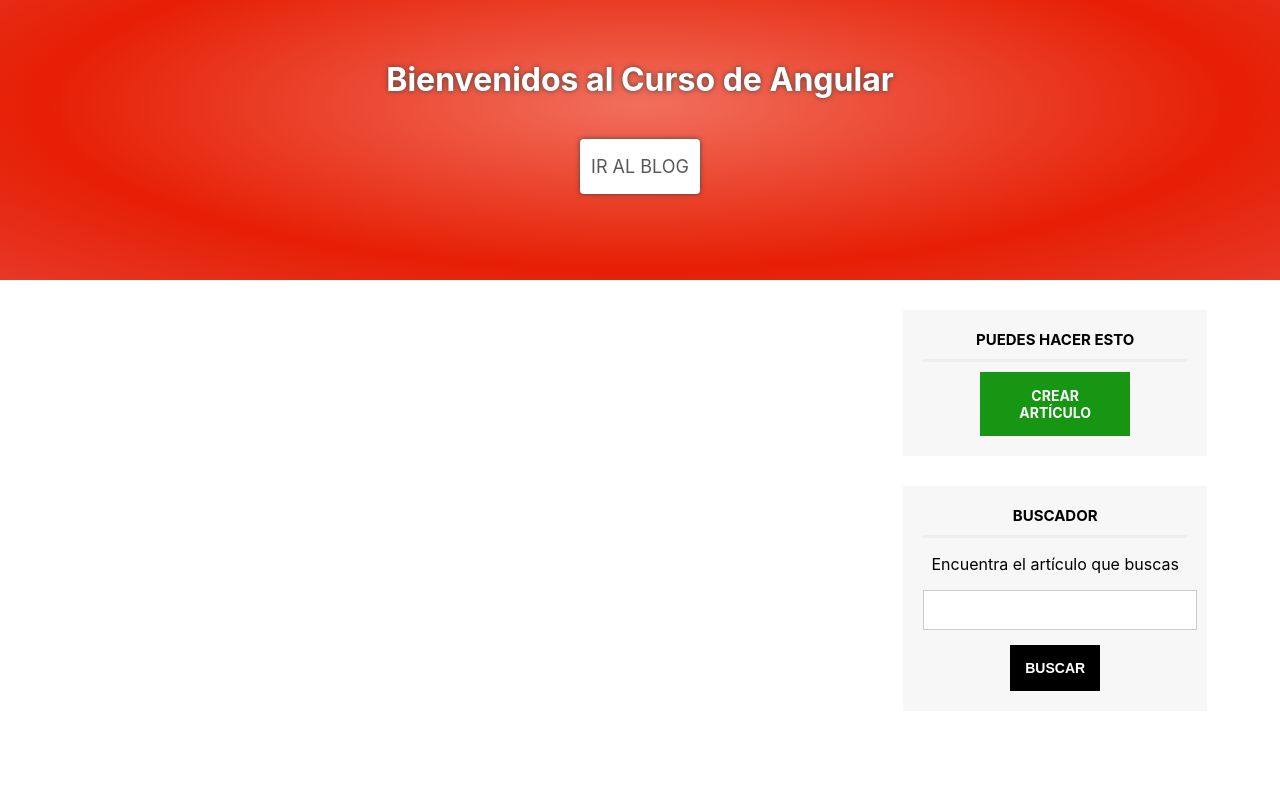
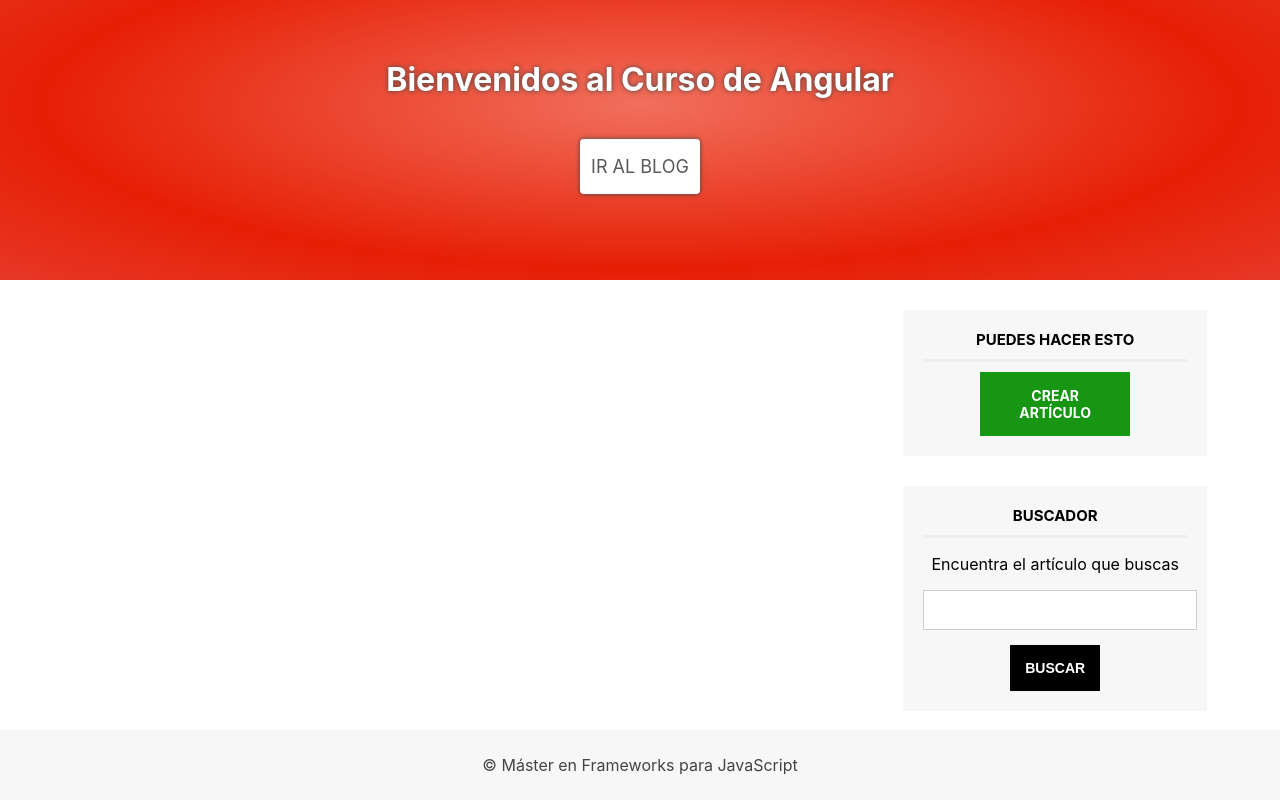
Before and after one commit to Crushedkrz78/repaso-html, an Angular app in the folder frontEndAngular/: page / in a window 1280 px wide. Shown: the part 196-996 px from the top of the page. Before the commit the page ends 926 px from the top, so only its background shows below. Built offline with nearby package versions, Linux system fonts and the light colour scheme.

Commit message:
101.[Angular] Footer

```diff
--- a/frontEndAngular/src/app/app.component.html
+++ b/frontEndAngular/src/app/app.component.html
@@ -5,4 +5,6 @@
     <!--Contenido por añadir aquí-->
   </section>
   <app-sidebar></app-sidebar>
+  <div class="clearfix"></div>
 </div>
+<app-footer></app-footer>
--- a/frontEndAngular/src/app/app.module.ts
+++ b/frontEndAngular/src/app/app.module.ts
@@ -8,6 +8,7 @@
 import { HeaderComponent } from './components/header/header.component';
 import { SliderComponent } from './components/slider/slider.component';
 import { SidebarComponent } from './components/sidebar/sidebar.component';
+import { FooterComponent } from './components/footer/footer.component';
 
 @NgModule({
   declarations: [
@@ -17,7 +18,8 @@
     PruebasComponent,
     HeaderComponent,
     SliderComponent,
-    SidebarComponent
+    SidebarComponent,
+    FooterComponent
   ],
   imports: [
     BrowserModule
--- /dev/null
+++ b/frontEndAngular/src/app/components/footer/footer.component.html
@@ -0,0 +1,7 @@
+<footer id="footer">
+  <div class="center">
+      <p>
+          &copy; Máster en Frameworks para JavaScript
+      </p>
+  </div>
+</footer>
--- /dev/null
+++ b/frontEndAngular/src/app/components/footer/footer.component.ts
@@ -0,0 +1,15 @@
+import { Component, OnInit } from '@angular/core';
+
+@Component({
+  selector: 'app-footer',
+  templateUrl: './footer.component.html',
+  styleUrls: ['./footer.component.css']
+})
+export class FooterComponent implements OnInit {
+
+  constructor() { }
+
+  ngOnInit(): void {
+  }
+
+}
```
Also changed, not shown: frontEndAngular/src/app/components/footer/footer.component.css (added), 1 other file (tests, documents, lock files or other folders).
